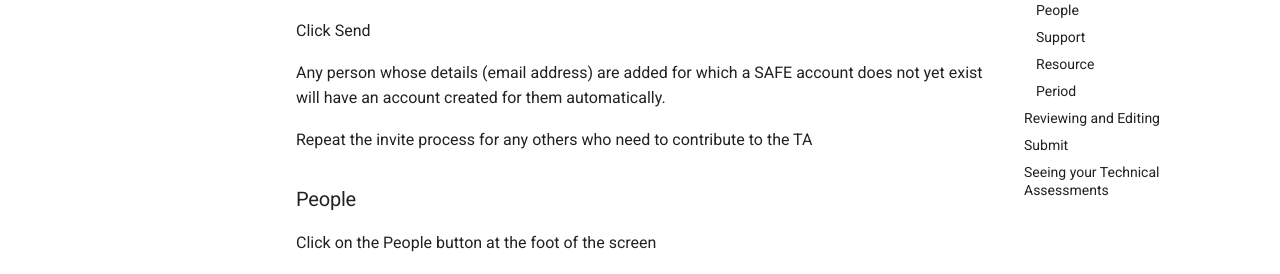
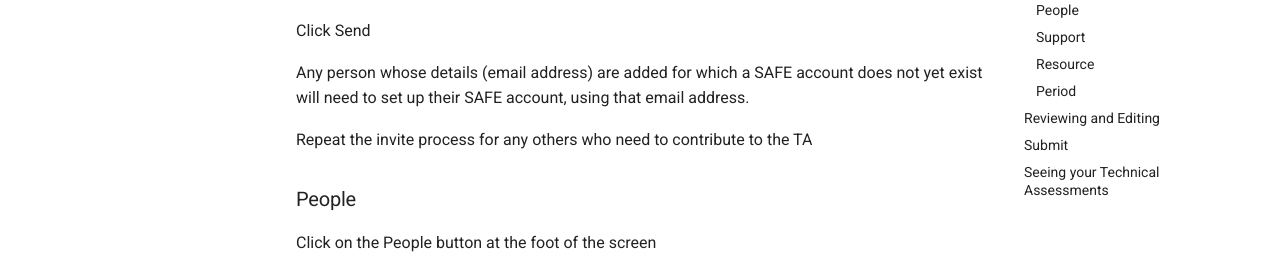
Before and after one commit to EPCCed/safe-docs, an MkDocs documentation site: the page built from docs/tas.md, in a window 1280 px wide and 900 px high, scrolled down 1789 px. Shown: the part 197-471 px from the top of the window. Built offline with MkDocs 1.6.1 and Material for MkDocs 9.7.7, drawn with Linux system fonts in a browser that asks for light colours; comment, search, counter and statistics services are not loaded; some of the changed text lies outside the part shown.

Commit message:
Update tas.md

```diff
--- a/docs/tas.md
+++ b/docs/tas.md
@@ -85,7 +85,7 @@ Fill in the email address of the person, and fill in a short message to let them
 
 Click Send
 
-Any person whose details (email address) are added for which a SAFE account does not yet exist will have an account created for them automatically.
+Any person whose details (email address) are added for which a SAFE account does not yet exist will need to set up their SAFE account, using that email address.
 
 Repeat the invite process for any others who need to contribute to the TA
 
```
Also changed, not shown: other parts of docs/tas.md (+4 -0 lines).
